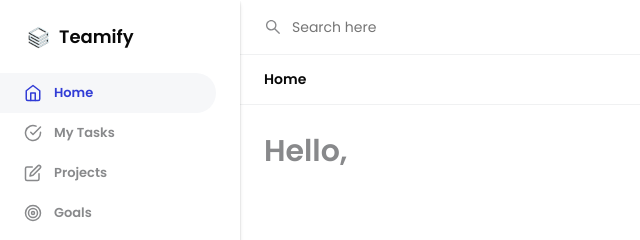
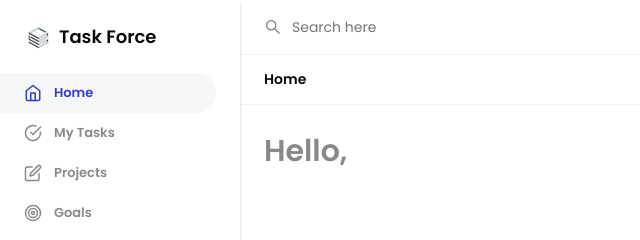
Before and after one commit to aravindrk7/project-management-tool, a React app in the folder client/: page /home in a window 1280 px wide. Shown: the top 240 px of the page, 0-640 px from the left. Built offline with nearby package versions, Linux system fonts and the light colour scheme; no server answers.

Commit message:
New Favicon icon and logo name

```diff
--- a/client/public/index.html
+++ b/client/public/index.html
@@ -24,7 +24,7 @@
       work correctly both with client-side routing and a non-root public URL.
       Learn how to configure a non-root public URL by running `npm run build`.
     -->
-    <title>React App</title>
+    <title>Task Force</title>
   </head>
   <body>
     <noscript>You need to enable JavaScript to run this app.</noscript>
--- a/client/src/components/shared/logo/Logo.js
+++ b/client/src/components/shared/logo/Logo.js
@@ -6,7 +6,7 @@ function Logo() {
     return (
         <div className="logo">
             <img className="logo__image" src={logo} alt="" />
-            <h1 className="logo__name">Teamify</h1>
+            <h1 className="logo__name">Task Force</h1>
         </div>
     )
 }
```
Also changed, not shown: client/public/android-chrome-192x192.png (added), client/public/android-chrome-512x512.png (added), client/public/apple-touch-icon.png (added), client/public/favicon-16x16.png (added), client/public/favicon-32x32.png (added), client/public/favicon.ico, client/public/logo192.png (deleted), client/public/logo512.png (deleted), client/public/manifest.json.
